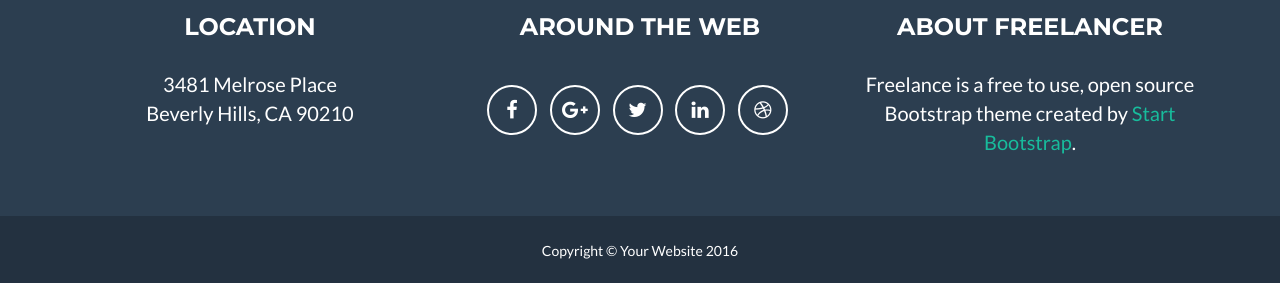
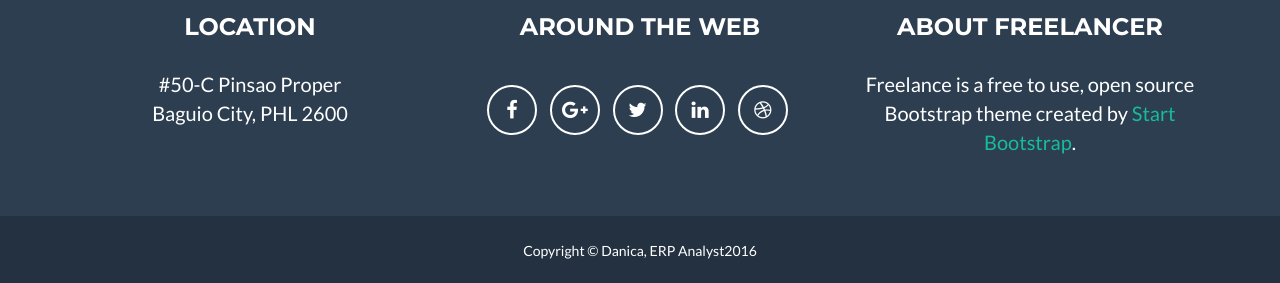
Before and after one commit to nicapungtilan/pungtilandanica.github.io, a website: page index.html in a window 1280 px wide. Shown: the part 3041-3324 px from the top of the page. Drawn offline with nearby package versions, Linux system fonts and the light colour scheme.

Commit message:
Update index.html

```diff
--- a/index.html
+++ b/index.html
@@ -9,7 +9,7 @@
     <meta name="description" content="">
     <meta name="author" content="">
 
-    <title>Freelancer - Start Bootstrap Theme</title>
+    <title>Danica, ERP Analyst</title>
 
     <!-- Bootstrap Core CSS -->
     <link href="vendor/bootstrap/css/bootstrap.min.css" rel="stylesheet">
@@ -243,8 +243,8 @@
                 <div class="row">
                     <div class="footer-col col-md-4">
                         <h3>Location</h3>
-                        <p>3481 Melrose Place
-                            <br>Beverly Hills, CA 90210</p>
+                        <p>#50-C Pinsao Proper
+                            <br>Baguio City, PHL 2600</p>
                     </div>
                     <div class="footer-col col-md-4">
                         <h3>Around the Web</h3>
@@ -277,7 +277,7 @@
             <div class="container">
                 <div class="row">
                     <div class="col-lg-12">
-                        Copyright &copy; Your Website 2016
+                        Copyright &copy; Danica, ERP Analyst2016
                     </div>
                 </div>
             </div>
```
